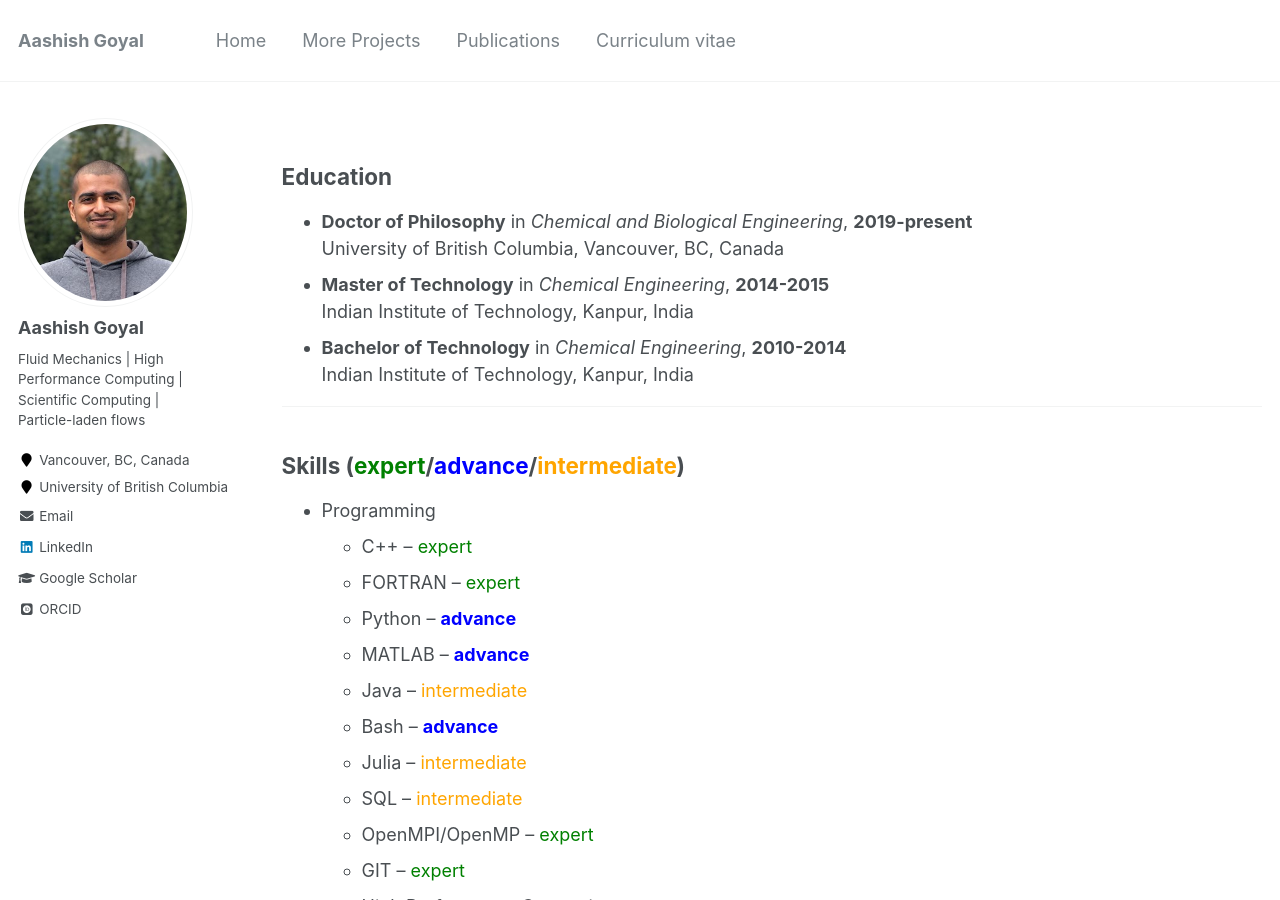
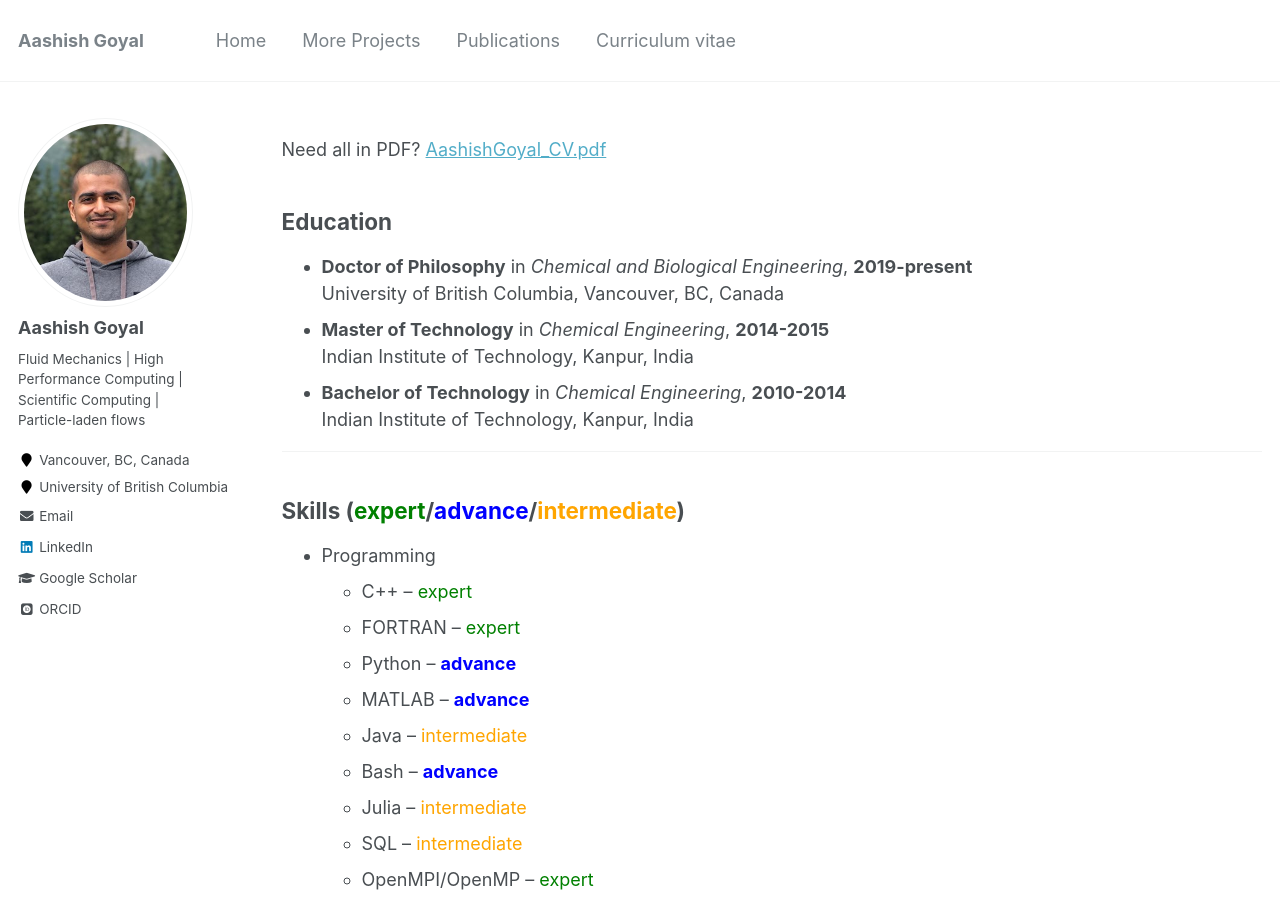
Before and after one commit to aashishgoyal0110/aashishgoyal0110.github.io, a Jekyll site: the page built from _pages/cv.md, in a window 1280 px wide and 900 px high. Built offline with Jekyll 4.4.1, drawn with Linux system fonts in a browser that asks for light colours; some web fonts are replaced; part of the change alters nothing that is shown.

```diff
--- a/_pages/cv.md
+++ b/_pages/cv.md
@@ -5,9 +5,7 @@ permalink: /curriculum_vitae/
 author_profile: true
 ---
 
-<!--Need all in PDF?
-
-Download <a href="../files/AashishGoyal_CV.pdf" target="_blank">AashishGoyal_CV.pdf</a> -->
+Need all in PDF? <a href="../files/AashishGoyal_CV.pdf" target="_blank">AashishGoyal_CV.pdf</a>
 
 <!-- <p style="text-align:left; color:Black; font-size:30px; font-weight:bold;">
 Skills (intermediate/advance/expert)
```
Also changed, not shown: 6 other files.
